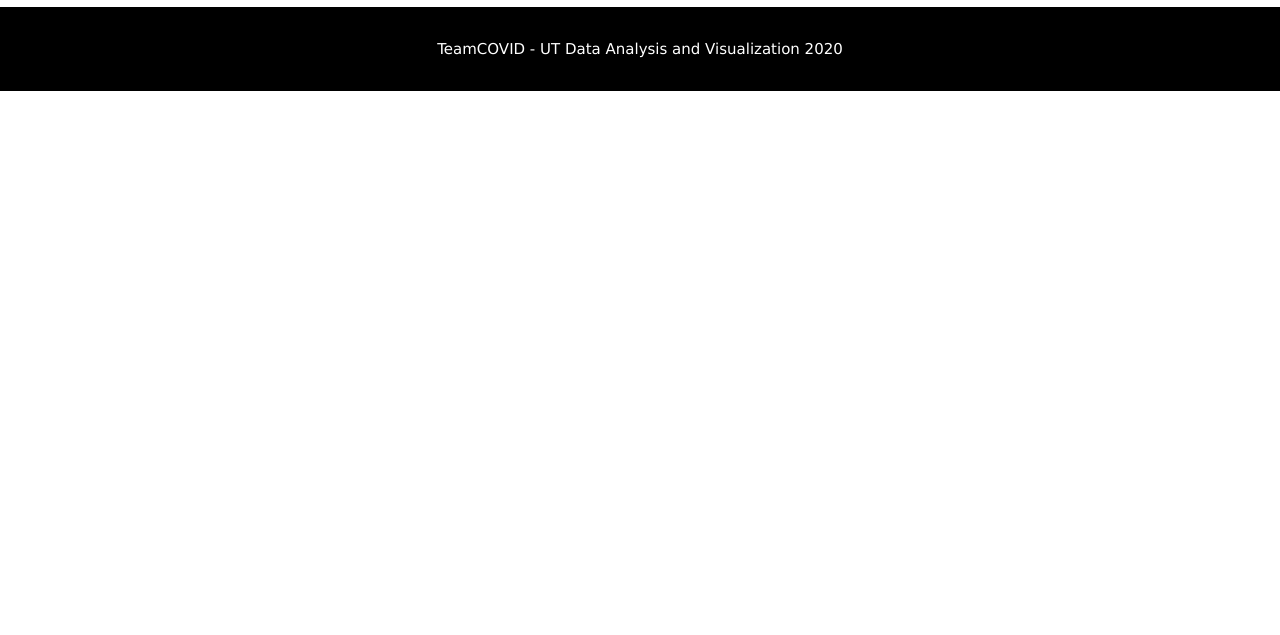
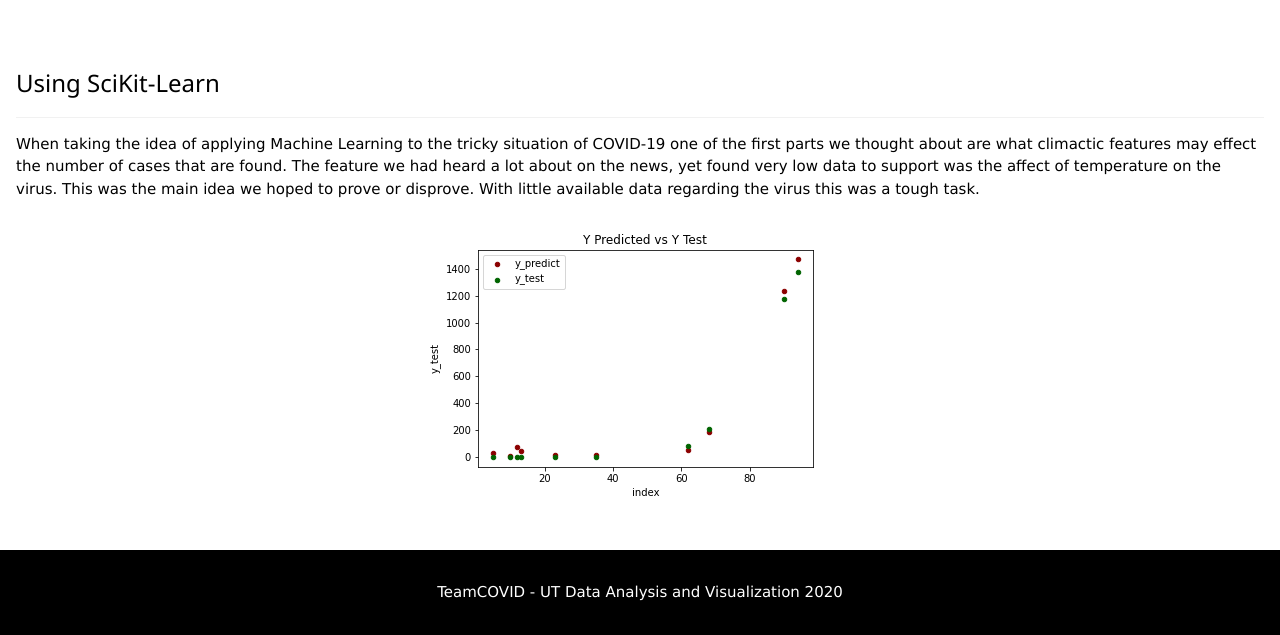
Before and after one commit to nickszabo21/TeamCovid, a Flask app: page /national in a window 1280 px wide. Shown: the part 1556-2191 px from the top of the page. Before the commit the page ends 1647 px from the top, so only its background shows below. Run offline with Flask 2, Linux system fonts and the light colour scheme.

Commit message:
This is my most recent working doc

```diff
--- a/templates/national.html
+++ b/templates/national.html
@@ -33,6 +33,18 @@
 
 <iframe id="igraph" scrolling="no" style="border:none;" seamless="seamless" src="https://plotly.com/~caustin9/2.embed" height="525" width="100%"></iframe>
 
+
+<div class="w3-container w3-padding-32" id="about">
+  <h3 class="w3-border-bottom w3-border-light-grey w3-padding-16">Using SciKit-Learn</h3>
+  <p>When taking the idea of applying Machine Learning to the tricky situation of COVID-19 one of the first parts we thought about are what climactic features may effect the number of cases that are found. The feature we had heard a lot about on the news, yet found very low data to support was the affect of temperature on the virus. This was the main idea we hoped to prove or disprove. With little available data regarding the virus this was a tough task.
+  </p>
+
+
+  <!-- <img align="middle" src="static/scatter_plot.png" /> -->
+  <p style="text-align:center;"><img src="static/scatter_plot.png" alt="Logo"></p>
+
+</div>
+
 <footer class="w3-center w3-black w3-padding-16">
   <p>TeamCOVID - UT Data Analysis and Visualization 2020 </a></p>
 </footer>
```
Also changed, not shown: static/scatter_plot.png (added), 2 other files.
